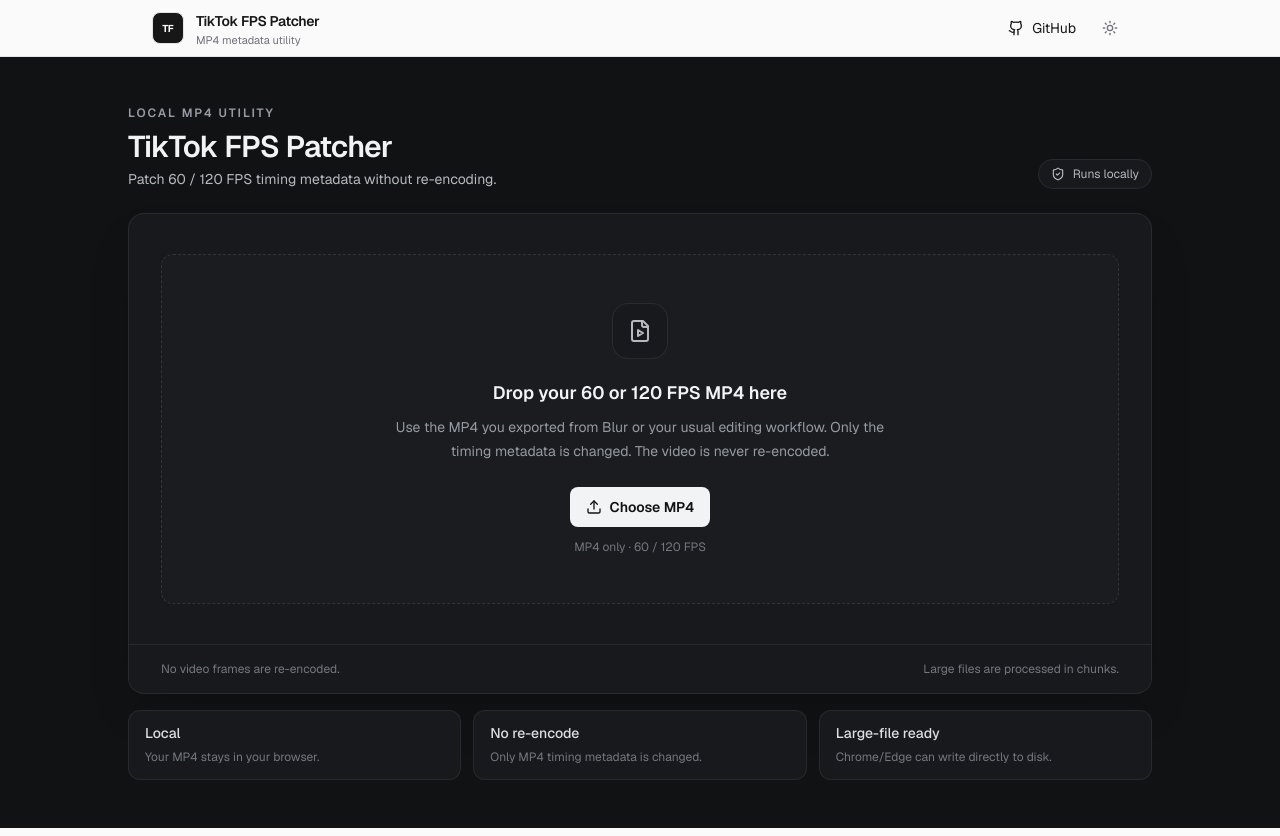
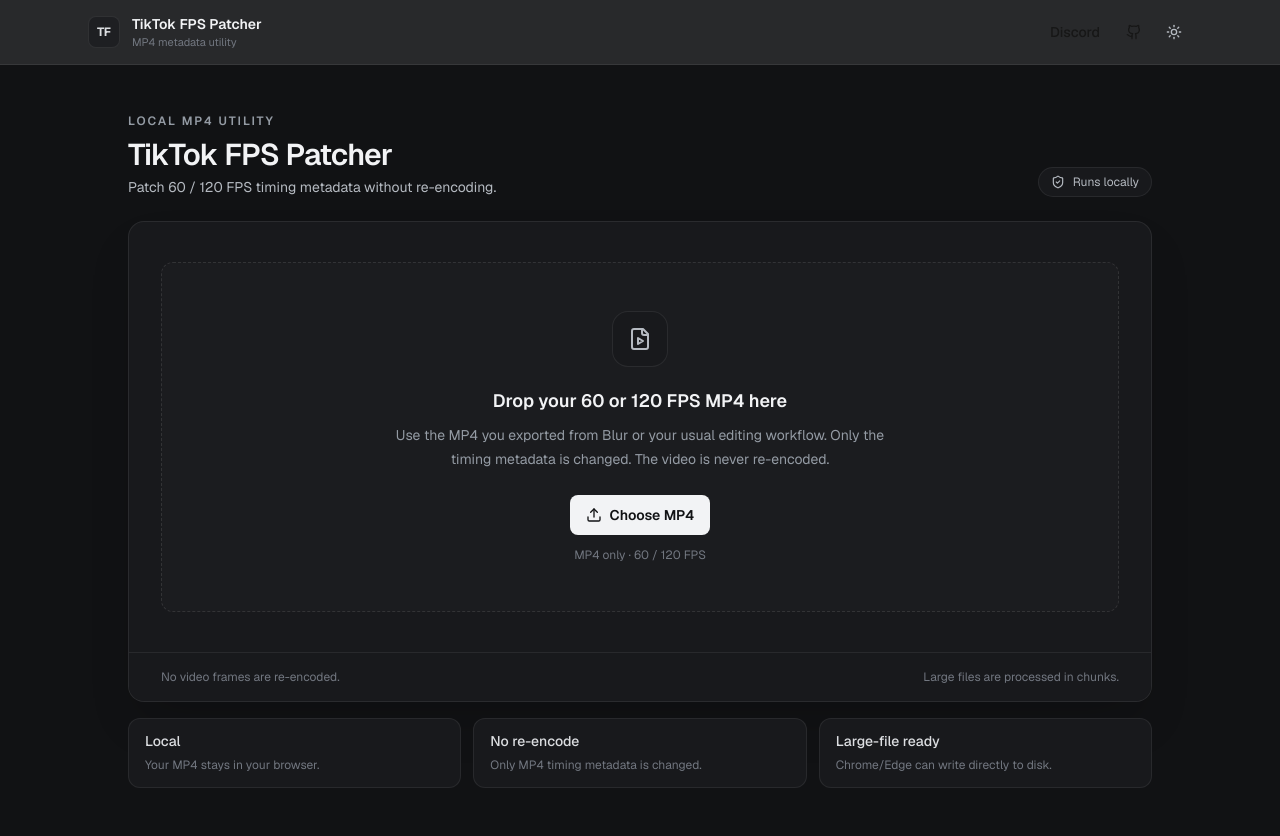
Before and after one commit to realbay/tiktok-fps-patcher, a Next.js app: page / in a window 1280 px wide. Built offline with nearby package versions, Linux system fonts and the light colour scheme.

Commit message:
Refactor Header component and update styles

```diff
--- a/components/Header.tsx
+++ b/components/Header.tsx
@@ -1,15 +1,28 @@
 "use client";
 
 import Link from "next/link";
+import {
+  Github,
+  Moon,
+  Sun,
+} from "lucide-react";
 import { useEffect, useState } from "react";
-import { Github, Moon, Sun } from "lucide-react";
+
+const DISCORD_URL =
+  "https://discord.gg/B5BK9GMN87";
+
+const GITHUB_URL =
+  "https://github.com";
 
 export default function Header() {
-  const [dark, setDark] = useState(false);
+  const [dark, setDark] =
+    useState(false);
 
   useEffect(() => {
     setDark(
-      document.documentElement.classList.contains("dark"),
+      document.documentElement.classList.contains(
+        "dark",
+      ),
     );
   }, []);
 
@@ -30,49 +43,54 @@
   }
 
   return (
-    <header className="border-b border-border bg-background">
-      <div className="mx-auto flex h-14 w-full max-w-5xl items-center justify-between px-5 sm:px-6">
+    <header className="sticky top-0 z-50 border-b border-white/[0.07] bg-[#111214]/90 backdrop-blur-xl">
+      <div className="mx-auto flex h-16 w-full max-w-6xl items-center justify-between px-4 sm:px-6">
         <Link
           href="/"
           className="flex items-center gap-3"
-          aria-label="TikTok FPS Patcher home"
         >
-          <div className="flex h-8 w-8 items-center justify-center rounded-lg border border-border bg-foreground text-background">
-            <span className="text-[10px] font-bold tracking-tight">
+          <div className="flex h-8 w-8 items-center justify-center rounded-lg border border-white/[0.08] bg-[#1e1f22]">
+            <span className="text-xs font-bold text-[#dcdee1]">
               TF
             </span>
           </div>
 
-          <div className="leading-none">
-            <div className="text-sm font-semibold tracking-tight">
+          <div className="hidden sm:block">
+            <p className="text-sm font-semibold text-[#f2f3f5]">
               TikTok FPS Patcher
-            </div>
+            </p>
 
-            <div className="mt-1 text-[11px] text-muted-foreground">
+            <p className="text-[11px] text-[#727780]">
               MP4 metadata utility
-            </div>
+            </p>
           </div>
         </Link>
 
         <div className="flex items-center gap-1">
           <a
-            href="https://github.com/realbay/tiktok-fps-patcher"
+            href={DISCORD_URL}
             target="_blank"
             rel="noreferrer"
-            className="inline-flex h-9 items-center gap-2 rounded-lg px-3 text-sm text-muted-foreground transition-colors hover:bg-muted hover:text-foreground"
+            className="rounded-lg px-3 py-2 text-sm font-medium text-[#b5bac1] transition hover:bg-white/[0.05] hover:text-[#f2f3f5]"
+          >
+            Discord
+          </a>
+
+          <a
+            href={GITHUB_URL}
+            target="_blank"
+            rel="noreferrer"
+            aria-label="GitHub"
+            className="flex h-9 w-9 items-center justify-center rounded-lg text-[#b5bac1] transition hover:bg-white/[0.05] hover:text-[#f2f3f5]"
           >
             <Github className="h-4 w-4" />
-
-            <span className="hidden sm:inline">
-              GitHub
-            </span>
           </a>
 
           <button
             type="button"
             onClick={toggleTheme}
             aria-label="Toggle theme"
-            className="flex h-9 w-9 items-center justify-center rounded-lg text-muted-foreground transition-colors hover:bg-muted hover:text-foreground"
+            className="flex h-9 w-9 items-center justify-center rounded-lg text-[#b5bac1] transition hover:bg-white/[0.05] hover:text-[#f2f3f5]"
           >
             {dark ? (
               <Moon className="h-4 w-4" />
```
